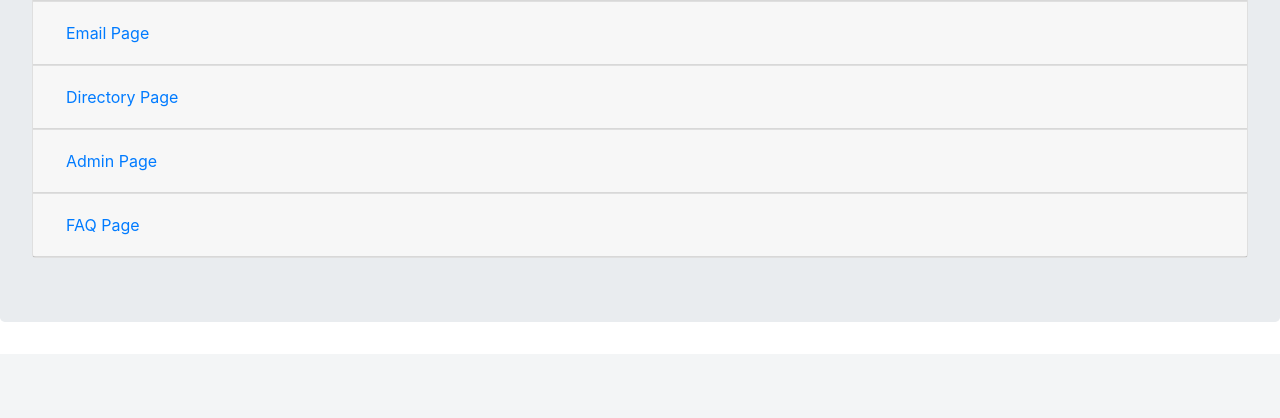
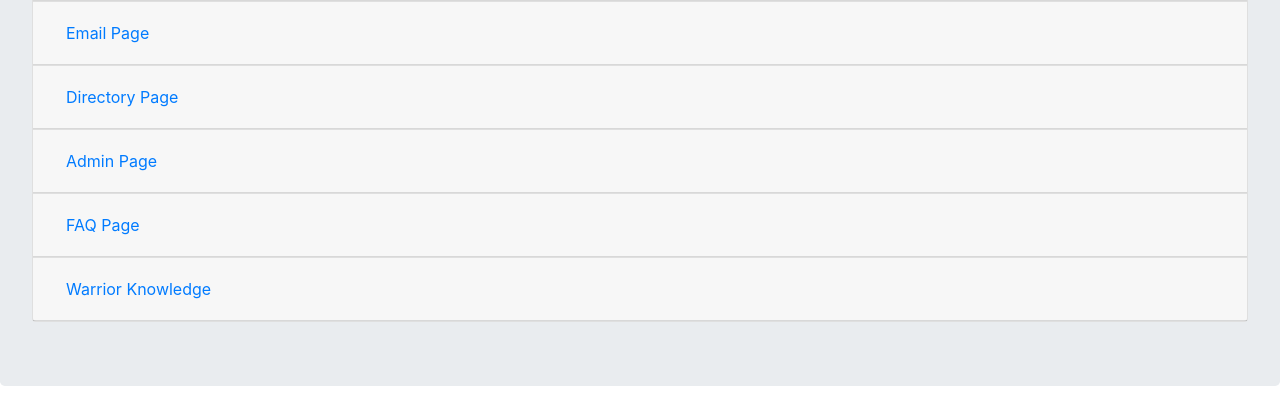
Before and after one commit to tans2/mitr-group-4, a PHP site: page /wikihome.php in a window 1280 px wide. Shown: the part 628-1046 px from the top of the page. Before the commit the page ends 886 px from the top, so only its background shows below. Run offline with PHP 8.4, Linux system fonts and the light colour scheme; the visitor is signed in with stand-in values (Sample User, id 1); data comes from the database, SQL or seed files in the repository; data that the repository does not hold is empty; some libraries are stand-ins or nearby versions.

Commit message:
Added Warrior Knowledge page to wiki

```diff
--- a/assets/js/wiki.js
+++ b/assets/js/wiki.js
@@ -194,3 +194,22 @@ var saveFAQ = function() {
     xhttp.send("faq=" + markup);
   $('.faqwiki').summernote('destroy');
 }
+
+var editWK = function() {
+  $('.wkwiki').summernote({focus: true, toolbar: [
+    // [groupName, [list of button]]
+    ['style', ['bold', 'italic', 'underline', 'clear']],
+    ['font', ['strikethrough', 'superscript', 'subscript']],
+    ['color', ['color']],
+    ['para', ['ul', 'ol']]
+  ]});
+}
+
+var saveWK = function() {
+  var markup = $('.wkwiki').summernote('code');
+    var xhttp = new XMLHttpRequest();
+    xhttp.open("POST", "savewiki.php", true);
+    xhttp.setRequestHeader("Content-type", "application/x-www-form-urlencoded");
+    xhttp.send("wk=" + markup);
+  $('.wkwiki').summernote('destroy');
+}
--- a/savewiki.php
+++ b/savewiki.php
@@ -68,6 +68,12 @@ elseif(isset($_POST['faq']))
     $wiki->setBody($_POST['faq']);
     $wiki->updateWiki($mysqli);
 }
+elseif(isset($_POST['wk']))
+{
+    $wiki = new wiki( "wk", $mysqli );
+    $wiki->setBody($_POST['wk']);
+    $wiki->updateWiki($mysqli);
+}
 
 header("Location: wikihome.php");
 ?>
--- a/wikihome.php
+++ b/wikihome.php
@@ -166,7 +166,7 @@ if ( !isset($_SESSION['login']) || !$_SESSION['login'] )
       	    <div class="card-body">
               <div class="adminwiki"><?php $wiki = new wiki( "admin", $mysqli ); echo $wiki->getBody(); ?></div>
       	  	  <button id="edit" class="btn btn-primary btn-sm" onclick="editAdmin()" type="button">Edit</button>
-			        <button id="save" class="btn btn-primary btn-sm" onclick="saveAdmin()" type="button">Save</button><br>
+                <button id="save" class="btn btn-primary btn-sm" onclick="saveAdmin()" type="button">Save</button><br>
       	    </div>
     	  </div>
   		</div>
@@ -187,6 +187,23 @@ if ( !isset($_SESSION['login']) || !$_SESSION['login'] )
       	    </div>
     	  </div>
   		</div>
+
+        <div class="card">
+    	  <div class="card-header" id="headingEleven">
+      		<h5 class="mb-0">
+        	<button class="btn btn-link" type="button" data-toggle="collapse" data-target="#collapseEleven" aria-expanded="true" aria-controls="collapseEleven">
+          	  Warrior Knowledge
+        	</button>
+      		</h5>
+    	  </div>
+    	  <div id="collapseEleven" class="collapse in" aria-labelledby="headingEleven" data-parent="#docs">
+      	    <div class="card-body">
+              <div class="wkwiki"><?php $wiki = new wiki( "wk", $mysqli ); echo $wiki->getBody(); ?></div>
+      	  	  <button id="edit" class="btn btn-primary btn-sm" onclick="editWK()" type="button">Edit</button>
+			     <button id="save" class="btn btn-primary btn-sm" onclick="saveWK()" type="button">Save</button><br>
+      	    </div>
+    	  </div>
+  		</div>
     </div>
   </div>
 </body>
```
Also changed, not shown: updateProfile.php (+7 -12 lines).
